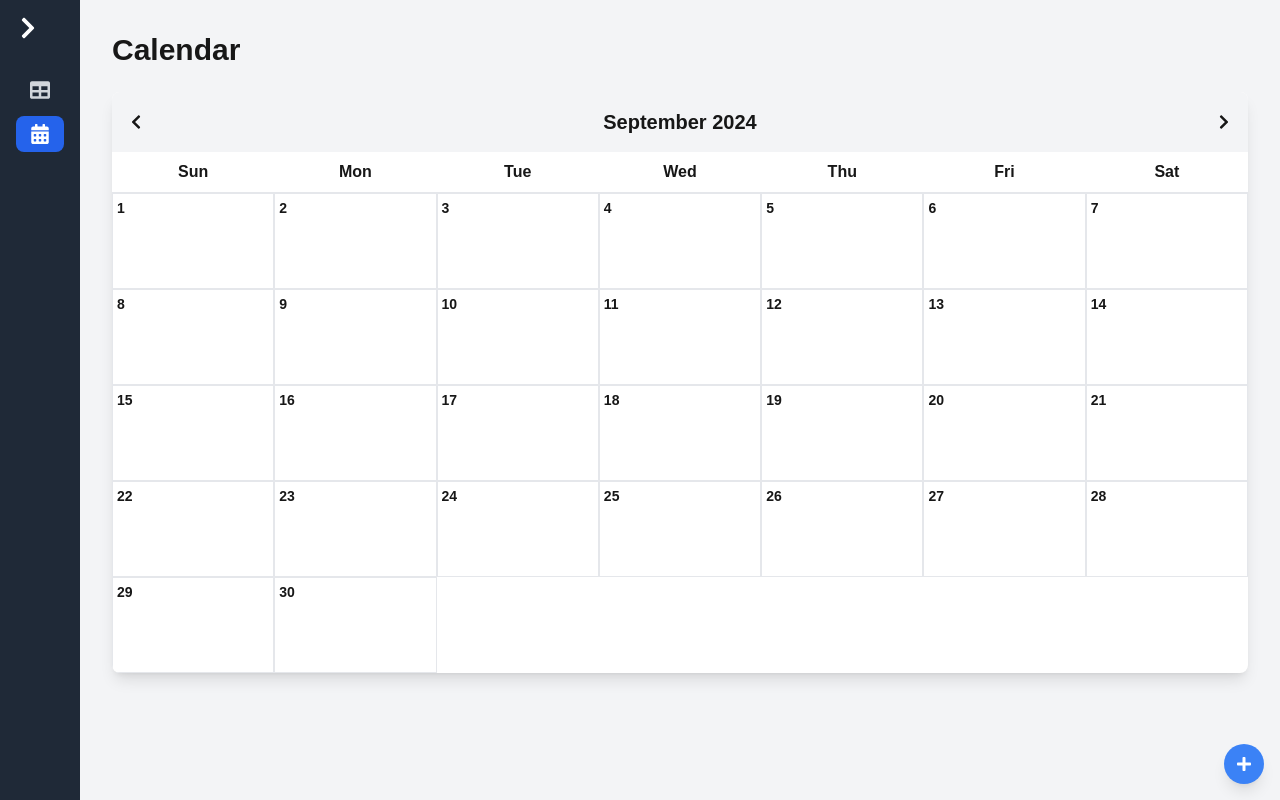
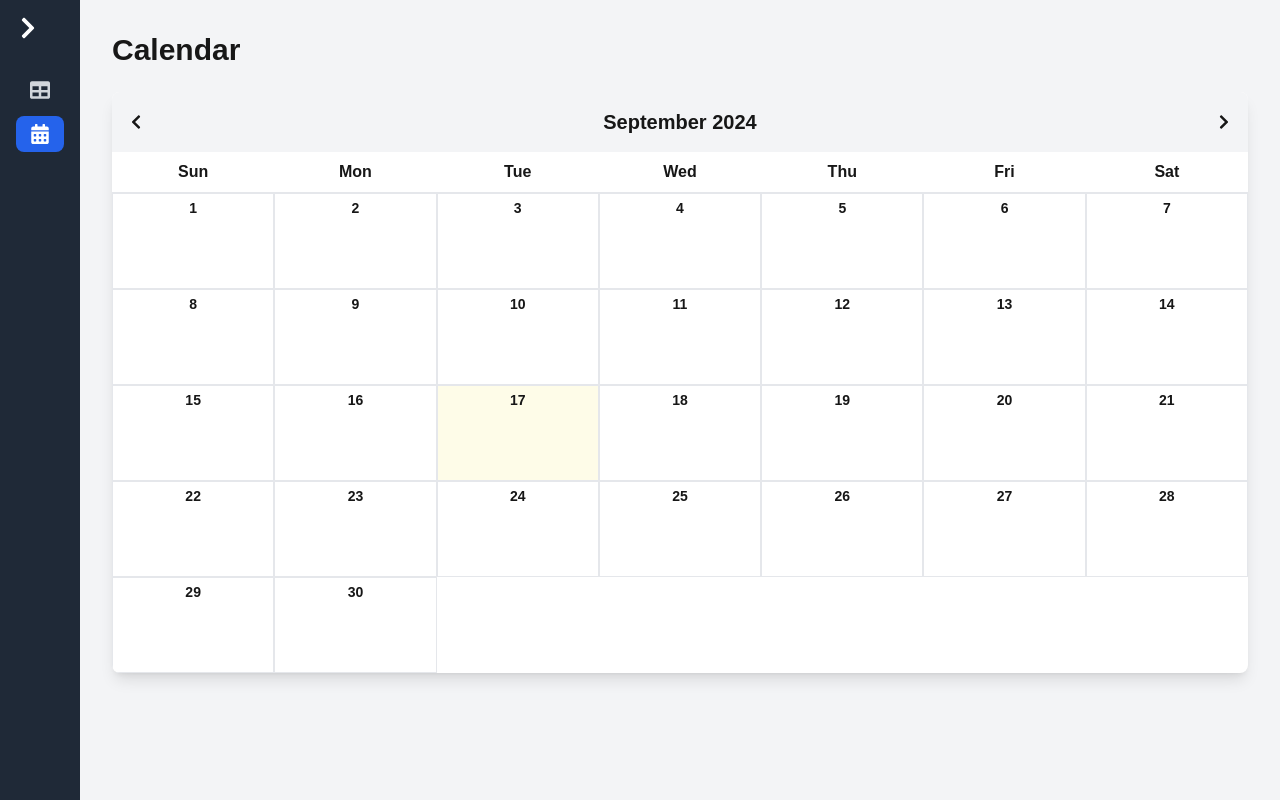
Before and after one commit to atanwer/calender-task, a Next.js app: page /calendar in a window 1280 px wide. Built offline with nearby package versions, Linux system fonts and the light colour scheme.

Commit message:
Highligted current date

```diff
--- a/src/components/Calendar.tsx
+++ b/src/components/Calendar.tsx
@@ -43,6 +43,8 @@ const CustomCalendar: React.FC = () => {
 
     const renderCalendarDays = () => {
         const days = [];
+        const today = new Date();
+
         for (let i = 0; i < firstDayOfMonth; i++) {
             days.push(<div key={`empty-${i}`} className="h-24 border border-gray-200"></div>);
         }
@@ -51,13 +53,15 @@ const CustomCalendar: React.FC = () => {
             const formattedDate = date.toISOString().split('T')[0];
             const dayEvents = events[formattedDate] || [];
 
+            const isToday = date.toDateString() === today.toDateString();
+
             days.push(
                 <div
                     key={day}
-                    className="h-24 border border-gray-200 p-1 overflow-y-auto cursor-pointer hover:bg-gray-100"
+                    className={`h-24 border border-gray-200 p-1 overflow-y-auto cursor-pointer hover:bg-gray-100 ${isToday ? 'bg-yellow-50' : ''}`}
                     onClick={() => handleDateClick(date)}
                 >
-                    <div className="font-bold text-sm mb-1">{day}</div>
+                    <div className="font-bold text-sm mb-1 text-center">{day}</div>
                     {dayEvents.map((event, idx) => (
                         <div
                             key={idx}
@@ -94,12 +98,6 @@ const CustomCalendar: React.FC = () => {
                 ))}
                 {renderCalendarDays()}
             </div>
-            <button
-                className="fixed bottom-4 right-4 bg-blue-500 text-white rounded-full p-3 shadow-lg hover:bg-blue-600"
-                onClick={() => setIsModalOpen(true)}
-            >
-                <FaPlus />
-            </button>
             <Modal
                 isOpen={isModalOpen}
                 onClose={() => setIsModalOpen(false)}
```
